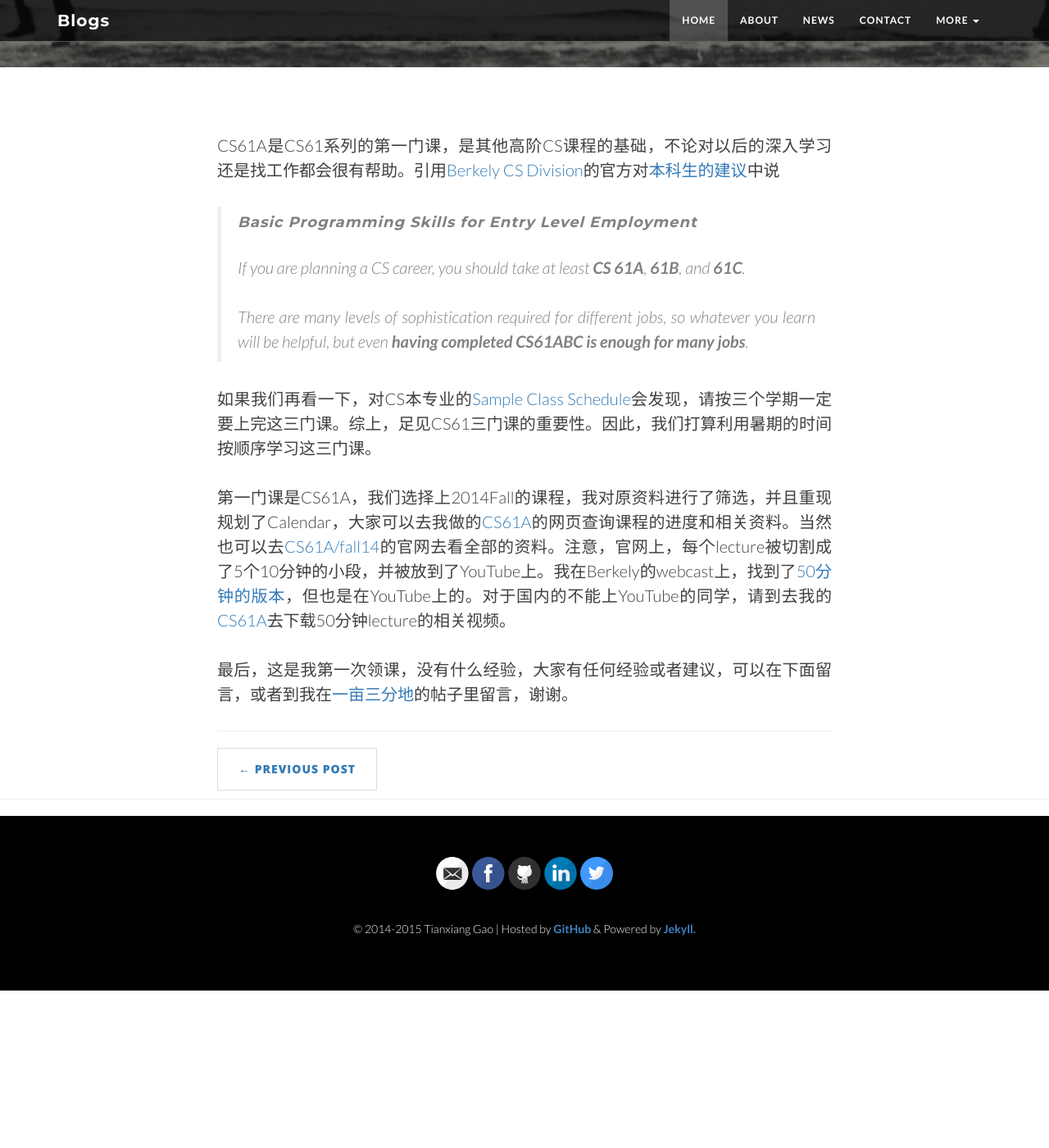
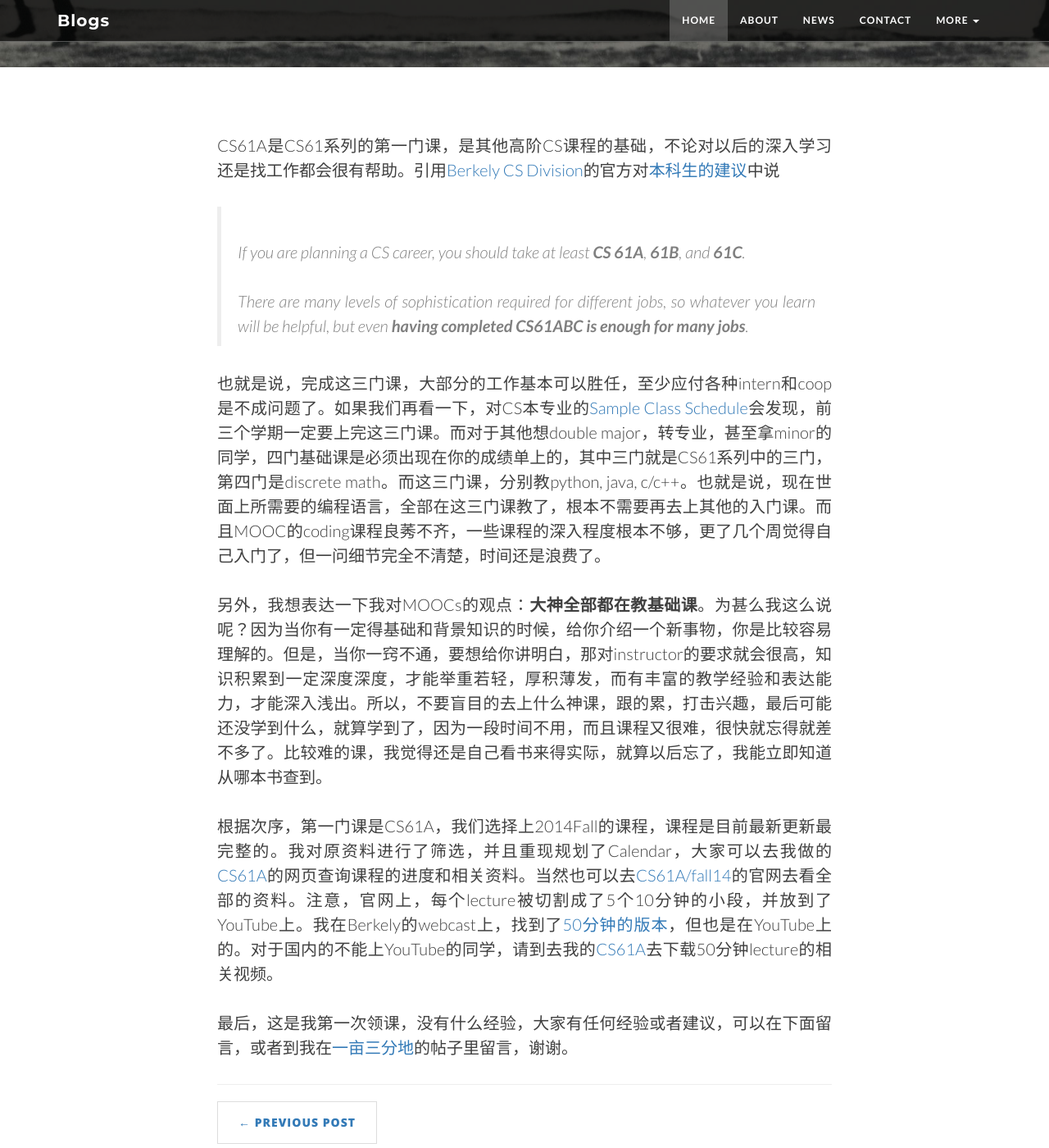
Before and after one commit to xuanix/blogs, a Jekyll site: the page built from _posts/2015-04-19-cs61a.markdown, in a window 1280 px wide and 1400 px high, scrolled down 394 px. Shown: the whole window at 82% size. Built offline with Jekyll 4.4.1, drawn with Linux system fonts in a browser that asks for light colours; nearby versions of some CDN libraries; comment, search, counter and statistics services are not loaded; before the commit the page ends 1602 px from its top, so only the background shows below that.

Commit message:
Update blog

```diff
--- a/_posts/2015-04-19-cs61a.markdown
+++ b/_posts/2015-04-19-cs61a.markdown
@@ -10,14 +10,15 @@
 CS61A是CS61系列的第一门课，是其他高阶CS课程的基础，不论对以后的深入学习还是找工作都会很有帮助。引用[Berkely][#1]
  [CS Division][#2]的官方对[本科生的建议][#3]中说
 
-> #### Basic Programming Skills for Entry Level Employment
 > If you are planning a CS career, you should take at least **CS 61A**, **61B**, and **61C**.
 >
 > There are many levels of sophistication required for different jobs, so whatever you learn will be helpful, but even **having completed CS61ABC is enough for many jobs**.
 
-如果我们再看一下，对CS本专业的<a href="http://www.eecs.berkeley.edu/csugrad/freshman-samples.pdf" target="_blank">Sample Class Schedule</a>会发现，请按三个学期一定要上完这三门课。综上，足见CS61三门课的重要性。因此，我们打算利用暑期的时间按顺序学习这三门课。
+也就是说，完成这三门课，大部分的工作基本可以胜任，至少应付各种intern和coop是不成问题了。如果我们再看一下，对CS本专业的<a href="http://www.eecs.berkeley.edu/csugrad/freshman-samples.pdf" target="_blank">Sample Class Schedule</a>会发现，前三个学期一定要上完这三门课。而对于其他想double major，转专业，甚至拿minor的同学，四门基础课是必须出现在你的成绩单上的，其中三门就是CS61系列中的三门，第四门是discrete math。而这三门课，分别教python, java, c/c++。也就是说，现在世面上所需要的编程语言，全部在这三门课教了，根本不需要再去上其他的入门课。而且MOOC的coding课程良莠不齐，一些课程的深入程度根本不够，更了几个周觉得自己入门了，但一问细节完全不清楚，时间还是浪费了。
 
-第一门课是CS61A，我们选择上2014Fall的课程，我对原资料进行了筛选，并且重现规划了Calendar，大家可以去我做的[CS61A](#4)的网页查询课程的进度和相关资料。当然也可以去[CS61A/fall14](http://www-inst.eecs.berkeley.edu/~cs61a/fa14/about.html)的官网去看全部的资料。注意，官网上，每个lecture被切割成了5个10分钟的小段，并被放到了YouTube上。我在Berkely的webcast上，找到了[50分钟的版本](http://webcast.berkeley.edu/playlist#c,d,Computer_Science,-XXv-cvA_iDbsAvTYyJnMkObr12IIkyg)，但也是在YouTube上的。对于国内的不能上YouTube的同学，请到去我的[CS61A](#4)去下载50分钟lecture的相关视频。
+另外，我想表达一下我对MOOCs的观点：<strong>大神全部都在教基础课</strong>。为甚么我这么说呢？因为当你有一定得基础和背景知识的时候，给你介绍一个新事物，你是比较容易理解的。但是，当你一窍不通，要想给你讲明白，那对instructor的要求就会很高，知识积累到一定深度深度，才能举重若轻，厚积薄发，而有丰富的教学经验和表达能力，才能深入浅出。所以，不要盲目的去上什么神课，跟的累，打击兴趣，最后可能还没学到什么，就算学到了，因为一段时间不用，而且课程又很难，很快就忘得就差不多了。比较难的课，我觉得还是自己看书来得实际，就算以后忘了，我能立即知道从哪本书查到。
+
+根据次序，第一门课是CS61A，我们选择上2014Fall的课程，课程是目前最新更新最完整的。我对原资料进行了筛选，并且重现规划了Calendar，大家可以去我做的[CS61A](#4)的网页查询课程的进度和相关资料。当然也可以去[CS61A/fall14](http://www-inst.eecs.berkeley.edu/~cs61a/fa14/about.html)的官网去看全部的资料。注意，官网上，每个lecture被切割成了5个10分钟的小段，并放到了YouTube上。我在Berkely的webcast上，找到了[50分钟的版本](http://webcast.berkeley.edu/playlist#c,d,Computer_Science,-XXv-cvA_iDbsAvTYyJnMkObr12IIkyg)，但也是在YouTube上的。对于国内的不能上YouTube的同学，请到去我的[CS61A](#4)去下载50分钟lecture的相关视频。
 
 最后，这是我第一次领课，没有什么经验，大家有任何经验或者建议，可以在下面留言，或者到我在[一亩三分地](http://www.1point3acres.com/bbs/thread-132595-1-1.html)的帖子里留言，谢谢。
 
```
